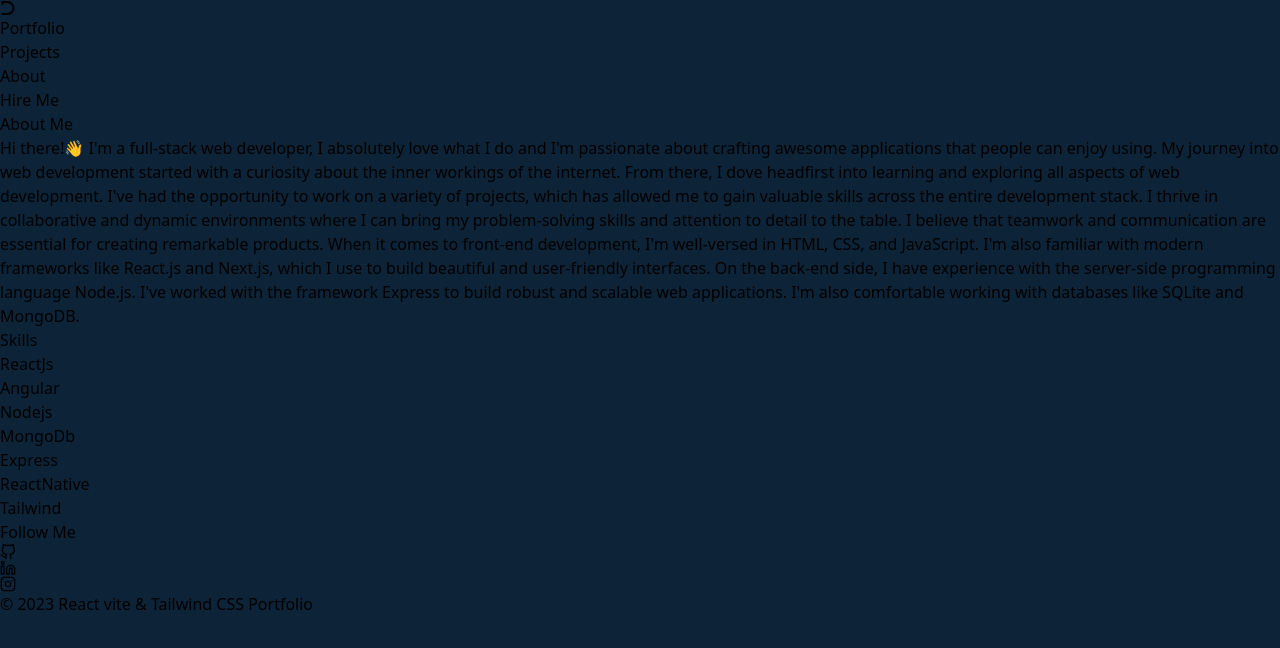
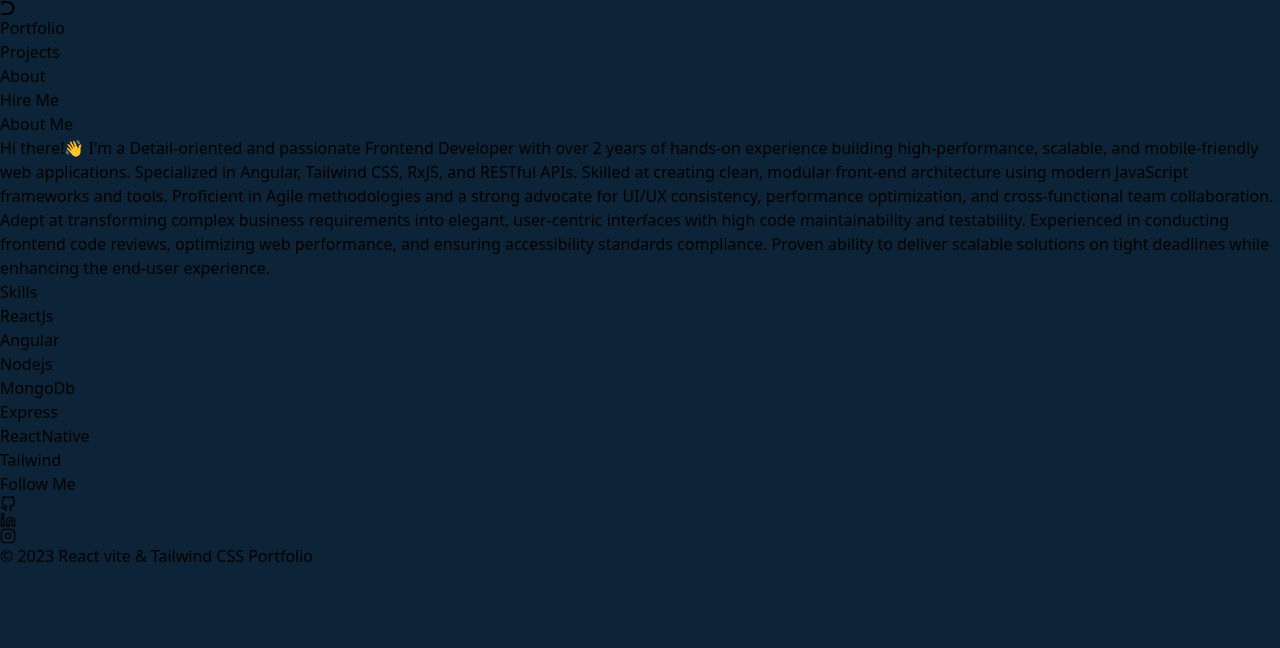
Before and after one commit to DEEPAK-MSV/MyPortfolio, a React (Vite) app: page /About in a window 1280 px wide. Shown: the top 648 px of the page. Built offline with nearby package versions, Linux system fonts and the light colour scheme.

Commit message:
Update About.jsx

```diff
--- a/src/Screens/About.jsx
+++ b/src/Screens/About.jsx
@@ -13,26 +13,15 @@ function About() {
         <div className='flex flex-wrap justify-center items-center space-y-3 w-full h-full'>
           <div className='lg:w-9/12 w-full h-full'>
             <p className='text-white font-mono text-sl whitespace-break-spaces mx-8 text-left uppercase'>
-              Hi there!👋 I'm a full-stack web developer, I absolutely love what I do
-              and I'm passionate about crafting awesome applications that people
-              can enjoy using.
-              My journey into web development started with a curiosity about
-              the inner workings of the internet. From there, I dove headfirst into
-              learning and exploring all aspects of web development. I've had the
-              opportunity to work on a variety of projects, which has allowed me to
-              gain valuable skills across the entire development stack.
-              I thrive in collaborative and dynamic environments where I can
-              bring my problem-solving skills and attention to detail to the table. I
-              believe that teamwork and communication are essential for creating
-              remarkable products.
-              When it comes to front-end development, I'm well-versed in HTML,
-              CSS, and JavaScript. I'm also familiar with modern frameworks like
-              React.js and Next.js, which I use to build beautiful and user-friendly
-              interfaces.
-              On the back-end side, I have experience with the server-side
-              programming language Node.js. I've worked with the framework
-              Express to build robust and scalable web applications. I'm also
-              comfortable working with databases like SQLite and MongoDB.
+                Hi there!👋 I'm a Detail-oriented and passionate Frontend Developer with over 2 years of hands-on experience building
+                high-performance, scalable, and mobile-friendly web applications. Specialized in Angular, Tailwind CSS,
+                RxJS, and RESTful APIs. Skilled at creating clean, modular front-end architecture using modern JavaScript
+                frameworks and tools. Proficient in Agile methodologies and a strong advocate for UI/UX consistency,
+                performance optimization, and cross-functional team collaboration. Adept at transforming complex business
+                requirements into elegant, user-centric interfaces with high code maintainability and testability. Experienced
+                in conducting frontend code reviews, optimizing web performance, and ensuring accessibility standards
+                compliance. Proven ability to deliver scalable solutions on tight deadlines while enhancing the end-user
+                experience.
             </p>
           </div>
         </div>
```
